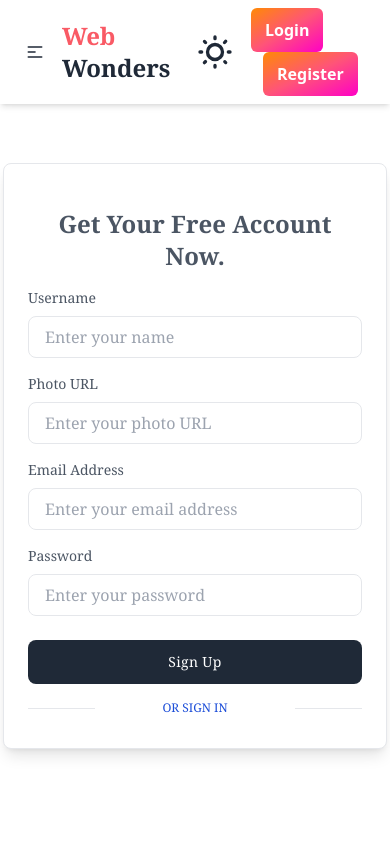
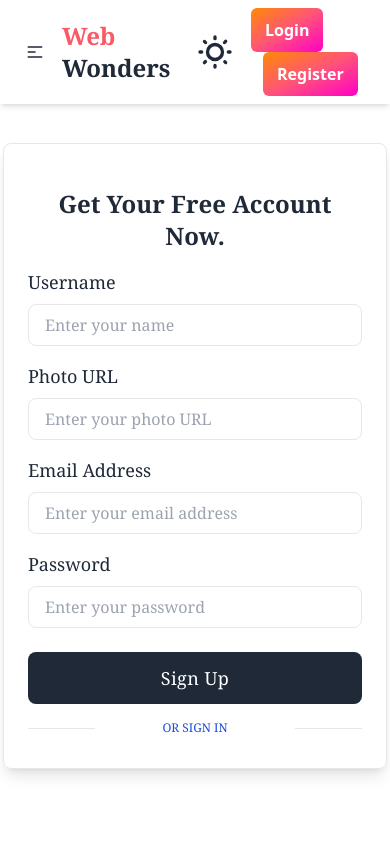
Before and after one commit to Rasel9360/assignment-11-client-blog-site, a React (Vite) app: page /registration in a window 390 px wide. Shown: the top 844 px of the page. Built offline with nearby package versions, Linux system fonts and the light colour scheme; no server answers.

Commit message:
private route added

```diff
--- a/src/Pages/Login.jsx
+++ b/src/Pages/Login.jsx
@@ -1,10 +1,12 @@
 import { useContext } from "react"
-import { Link } from "react-router-dom"
+import { Link, useLocation, useNavigate } from "react-router-dom"
 import { AuthContext } from "../AuthProvider/AuthProvider"
 import { toast } from "react-toastify";
 
 const Login = () => {
     const {loginUser, googleLogin} = useContext(AuthContext);
+    const location = useLocation();
+    const navigate = useNavigate();
 
     const handleLogin = event => {
         event.preventDefault();
@@ -18,6 +20,7 @@ const Login = () => {
         .then(result => {
             console.log(result.user);
             toast.success("Login successful")
+            navigate(location.state? location.state : '/')
         })
         .catch(err => {
             console.log(err);
@@ -32,6 +35,7 @@ const Login = () => {
         .then(result => {
             console.log(result.user);
             toast.success("Login with google")
+            navigate(location.state? location.state : '/')
         })
         .catch(err => {
             console.log(err);
@@ -40,7 +44,7 @@ const Login = () => {
 
     return (
       <div className='flex justify-center items-center min-h-[calc(100vh-68px)] font-serif'>
-        <div className='flex w-full border max-w-sm mx-auto overflow-hidden bg-white rounded-lg shadow-lg  lg:max-w-4xl '>
+        <div className='flex w-full border max-w-sm mx-auto overflow-hidden rounded-lg shadow-lg  lg:max-w-4xl '>
           <div
             className='hidden bg-cover bg-center lg:block lg:w-1/2'
             style={{
@@ -50,7 +54,7 @@ const Login = () => {
 
           <div className='w-full px-6 py-8 md:px-8 lg:w-1/2'>
 
-            <p className='mt-3 text-2xl text-center font-bold text-gray-600 '>
+            <p className='mt-3 text-2xl text-center font-bold  '>
               Please Login !
             </p>
 
@@ -58,7 +62,7 @@ const Login = () => {
             <form onSubmit={handleLogin}>
               <div className='mt-4'>
                 <label
-                  className='block mb-2 text-sm font-medium text-gray-600 '
+                  className='block mb-2 text-lg font-medium  '
                   htmlFor='LoggingEmailAddress'
                 >
                   Email Address
@@ -69,7 +73,7 @@ const Login = () => {
                   name='email'
                   required
                   placeholder="Enter email address"
-                  className='block w-full px-4 py-2 text-gray-700 bg-white border rounded-lg    focus:border-blue-400 focus:ring-opacity-40  focus:outline-none focus:ring focus:ring-blue-300'
+                  className='block w-full px-4 py-2   border rounded-lg    focus:border-blue-400 focus:ring-opacity-40  focus:outline-none focus:ring focus:ring-blue-300'
                   type='email'
                 />
               </div>
@@ -77,7 +81,7 @@ const Login = () => {
               <div className='mt-4'>
                 <div className='flex justify-between'>
                   <label
-                    className='block mb-2 text-sm font-medium text-gray-600 '
+                    className='block mb-2 text-lg font-medium  '
                     htmlFor='loggingPassword'
                   >
                     Password
@@ -90,14 +94,14 @@ const Login = () => {
                   name='password'
                   required
                   placeholder="Enter password"
-                  className='block w-full px-4 py-2 text-gray-700 bg-white border rounded-lg    focus:border-blue-400 focus:ring-opacity-40  focus:outline-none focus:ring focus:ring-blue-300'
+                  className='block w-full px-4 py-2   border rounded-lg    focus:border-blue-400 focus:ring-opacity-40  focus:outline-none focus:ring focus:ring-blue-300'
                   type='password'
                 />
               </div>
               <div className='mt-6'>
                 <button
                   type='submit'
-                  className='w-full px-6 py-3 text-sm font-medium tracking-wide text-white capitalize transition-colors duration-300 transform bg-gray-800 rounded-lg hover:bg-gray-700 focus:outline-none focus:ring focus:ring-gray-300 focus:ring-opacity-50'
+                  className='w-full px-6 py-3 text-lg font-medium tracking-wide text-white capitalize transition-colors duration-300 transform bg-gray-800 rounded-lg hover:bg-gray-700 focus:outline-none focus:ring focus:ring-gray-300 focus:ring-opacity-50'
                 >
                   Sign In
                 </button>
@@ -114,7 +118,7 @@ const Login = () => {
               <span className='w-1/5 border-b dark:border-gray-400 lg:w-1/4'></span>
             </div>
 
-            <div onClick={handleGoogleLogin} className='flex cursor-pointer items-center justify-center mt-4 text-gray-600 transition-colors duration-300 transform border rounded-lg   hover:bg-gray-50 '>
+            <div onClick={handleGoogleLogin} className='flex cursor-pointer items-center justify-center mt-4  transition-colors duration-300 transform border rounded-lg   hover:bg-gray-50 '>
               <div className='px-4 py-2'>
                 <svg className='w-6 h-6' viewBox='0 0 40 40'>
                   <path
--- a/src/Pages/Registration.jsx
+++ b/src/Pages/Registration.jsx
@@ -62,16 +62,17 @@ const Registration = () => {
 
     return (
         <div className='flex justify-center items-center min-h-[calc(100vh-68px)] font-serif'>
-            <div className='flex w-full border max-w-sm mx-auto overflow-hidden bg-white rounded-lg shadow-lg  lg:max-w-4xl '>
+            <div className='flex w-full border max-w-sm mx-auto overflow-hidden  rounded-lg shadow-lg  lg:max-w-4xl '>
                 <div className='w-full px-6 py-8 md:px-8 lg:w-1/2'>
 
-                    <p className='mt-3 text-2xl font-bold text-center text-gray-600 '>
+                    <p className='mt-3 text-2xl font-bold text-center  '>
                         Get Your Free Account Now.
                     </p>
-                    <form onSubmit={handleRegister}>
+                    <form
+                     onSubmit={handleRegister}>
                         <div className='mt-4'>
                             <label
-                                className='block mb-2 text-sm font-medium text-gray-600 '
+                                className='block mb-2 text-lg font-medium  '
                                 htmlFor='name'
                             >
                                 Username
@@ -82,13 +83,13 @@ const Registration = () => {
                                 name='name'
                                 required
                                 placeholder="Enter your name"
-                                className='block w-full px-4 py-2 text-gray-700 bg-white border rounded-lg    focus:border-blue-400 focus:ring-opacity-40  focus:outline-none focus:ring focus:ring-blue-300'
+                                className='block w-full px-4 py-2   border rounded-lg    focus:border-blue-400 focus:ring-opacity-40  focus:outline-none focus:ring focus:ring-blue-300'
                                 type='text'
                             />
                         </div>
                         <div className='mt-4'>
                             <label
-                                className='block mb-2 text-sm font-medium text-gray-600 '
+                                className='block mb-2 text-lg font-medium  '
                                 htmlFor='photo'
                             >
                                 Photo URL
@@ -99,13 +100,13 @@ const Registration = () => {
                                 name='photo'
                                 required
                                 placeholder="Enter your photo URL"
-                                className='block w-full px-4 py-2 text-gray-700 bg-white border rounded-lg    focus:border-blue-400 focus:ring-opacity-40  focus:outline-none focus:ring focus:ring-blue-300'
+                                className='block w-full px-4 py-2   border rounded-lg    focus:border-blue-400 focus:ring-opacity-40  focus:outline-none focus:ring focus:ring-blue-300'
                                 type='text'
                             />
                         </div>
                         <div className='mt-4'>
                             <label
-                                className='block mb-2 text-sm font-medium text-gray-600 '
+                                className='block mb-2 text-lg font-medium  '
                                 htmlFor='LoggingEmailAddress'
                             >
                                 Email Address
@@ -116,7 +117,7 @@ const Registration = () => {
                                 name='email'
                                 required
                                 placeholder="Enter your email address"
-                                className='block w-full px-4 py-2 text-gray-700 bg-white border rounded-lg    focus:border-blue-400 focus:ring-opacity-40  focus:outline-none focus:ring focus:ring-blue-300'
+                                className='block w-full px-4 py-2   border rounded-lg    focus:border-blue-400 focus:ring-opacity-40  focus:outline-none focus:ring focus:ring-blue-300'
                                 type='email'
                             />
                         </div>
@@ -124,7 +125,7 @@ const Registration = () => {
                         <div className='mt-4'>
                             <div className='flex justify-between'>
                                 <label
-                                    className='block mb-2 text-sm font-medium text-gray-600 '
+                                    className='block mb-2 text-lg font-medium  '
                                     htmlFor='loggingPassword'
                                 >
                                     Password
@@ -137,14 +138,14 @@ const Registration = () => {
                                 name='password'
                                 required
                                 placeholder='Enter your password'
-                                className='block w-full px-4 py-2 text-gray-700 bg-white border rounded-lg    focus:border-blue-400 focus:ring-opacity-40  focus:outline-none focus:ring focus:ring-blue-300'
+                                className='block w-full px-4 py-2   border rounded-lg    focus:border-blue-400 focus:ring-opacity-40  focus:outline-none focus:ring focus:ring-blue-300'
                                 type='password'
                             />
                         </div>
                         <div className='mt-6'>
                             <button
                                 type='submit'
-                                className='w-full px-6 py-3 text-sm font-medium tracking-wide text-white capitalize transition-colors duration-300 transform bg-gray-800 rounded-lg hover:bg-gray-700 focus:outline-none focus:ring focus:ring-gray-300 focus:ring-opacity-50'
+                                className='w-full px-6 py-3 text-lg font-medium tracking-wide text-white capitalize transition-colors duration-300 transform bg-gray-800 rounded-lg hover:bg-gray-700 focus:outline-none focus:ring focus:ring-gray-300 focus:ring-opacity-50'
                             >
                                 Sign Up
                             </button>
--- /dev/null
+++ b/src/Router/PrivateRoute.jsx
@@ -0,0 +1,20 @@
+import { useContext } from "react";
+import { Navigate, useLocation } from "react-router-dom";
+import { AuthContext } from "../AuthProvider/AuthProvider";
+
+const PrivateRoute = ({ children }) => {
+    const { user, loading } = useContext(AuthContext);
+
+    const location = useLocation();
+    if (loading) {
+        return <div className="min-h-[calc(100vh-325px)]"><p>Loading</p></div>
+    }
+
+    if (user) {
+        return children
+    }
+
+    return <Navigate state={location.pathname} to='/login' replace={true}></Navigate>
+};
+
+export default PrivateRoute;
```
Also changed, not shown: src/Router/Route.jsx (+4 -3 lines).
